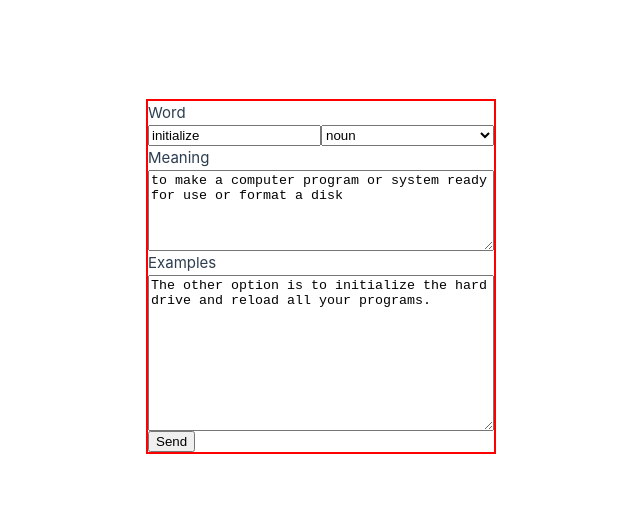
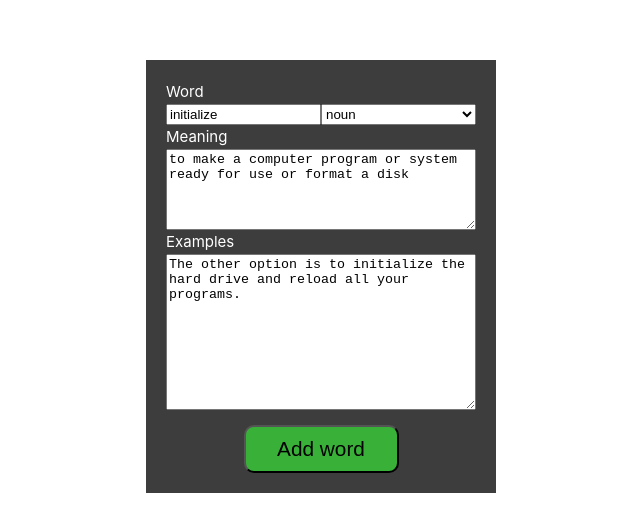
Before and after one commit to termokop/learn_words, a Vue app: page / in a window 1280 px wide. Shown: the part 124-656 px from the top of the page, without its empty margins (144-784 px from the left). Built offline with nearby package versions, Linux system fonts and the light colour scheme.

Commit message:
add a little styles in add new word component

```diff
--- a/src/assets/main.css
+++ b/src/assets/main.css
@@ -3,7 +3,7 @@
 #app {
   max-width: 1280px;
   margin: 0 auto;
-  padding: 2rem;
+  padding: 1rem;
 
   font-weight: normal;
 }
@@ -30,6 +30,6 @@ a,
   #app {
     display: grid;
     grid-template-columns: 1fr 1fr;
-    padding: 0 2rem;
+    padding: 0 1rem;
   }
 }
--- a/src/components/vAddNewWord.vue
+++ b/src/components/vAddNewWord.vue
@@ -1,18 +1,20 @@
 <script setup>
-import { ref } from 'vue'
+import { ref } from 'vue';
 
-const word = ref('initialize')
-const definition = ref('to make a computer program or system ready for use or format a disk')
+const word = ref('initialize');
+const definition = ref('to make a computer program or system ready for use or format a disk');
 const examples = ref(
   'The other option is to initialize the hard drive and reload all your programs.'
-)
+);
+const type = ref('noun');
 
 const addNewWord = () => {
 
   let newWord = {
     word: word.value,
     definition: definition.value,
-    examples: examples.value
+    examples: examples.value,
+    type: type.value
   }
 
   console.log(JSON.stringify(newWord))
@@ -35,10 +37,12 @@ const replace_word = () => {
   <div class="add-new-word">
     <label for="word">Word</label>
     <input class="input" type="text" name="" id="word" v-model="word" />
-    <select name="type" id="type">
+    <select name="type" id="type" v-model="type">
       <option value="noun">noun</option>
       <option value="verb">verb</option>
       <option value="adjective">adjective</option>
+      <option value="adverb">adverb</option>
+      <option value="phrasal_verb">phrasal verb</option>
     </select>
 
     <label for="definition">Meaning</label>
@@ -47,20 +51,22 @@ const replace_word = () => {
     <label class="example">Examples</label>
     <textarea name="" id="example" rows="10" v-model="examples" @change="replace_word()"></textarea>
 
-    <button @click="addNewWord()">Send</button>
+    <button @click="addNewWord()">Add word</button>
   </div>
 </template>
 
 <style scoped>
 .add-new-word {
   width: 350px;
-  border: solid 2px red;
+  padding: 20px;
+  background-color: #3d3d3d;
   display: flex;
   flex-wrap: wrap;
 }
 
 label {
   width: 100%;
+  color: white;
 }
 
 textarea {
@@ -71,4 +77,20 @@ input,
 select {
   width: 50%;
 }
+
+button {
+    width: 50%;
+    margin: auto;
+    background-color: rgb(57, 177, 57);
+    padding: 10px;
+    font-size: 1.3rem;
+    border-radius: 10px;
+    margin-top: 15px;
+}
+
+@media (max-width: 1024px) {
+  .add-new-word {
+    width: 100%;
+  }
+}
 </style>
```
